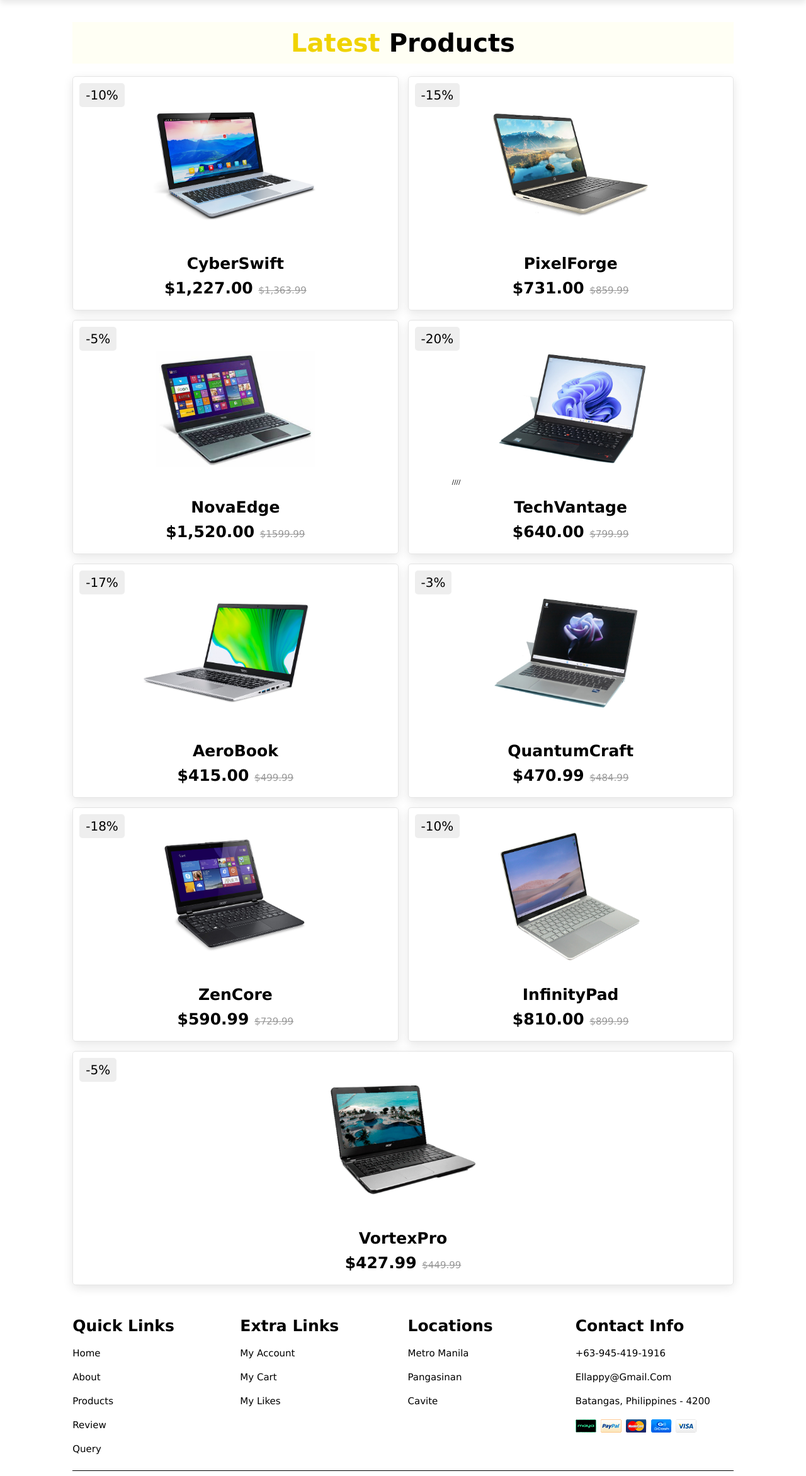
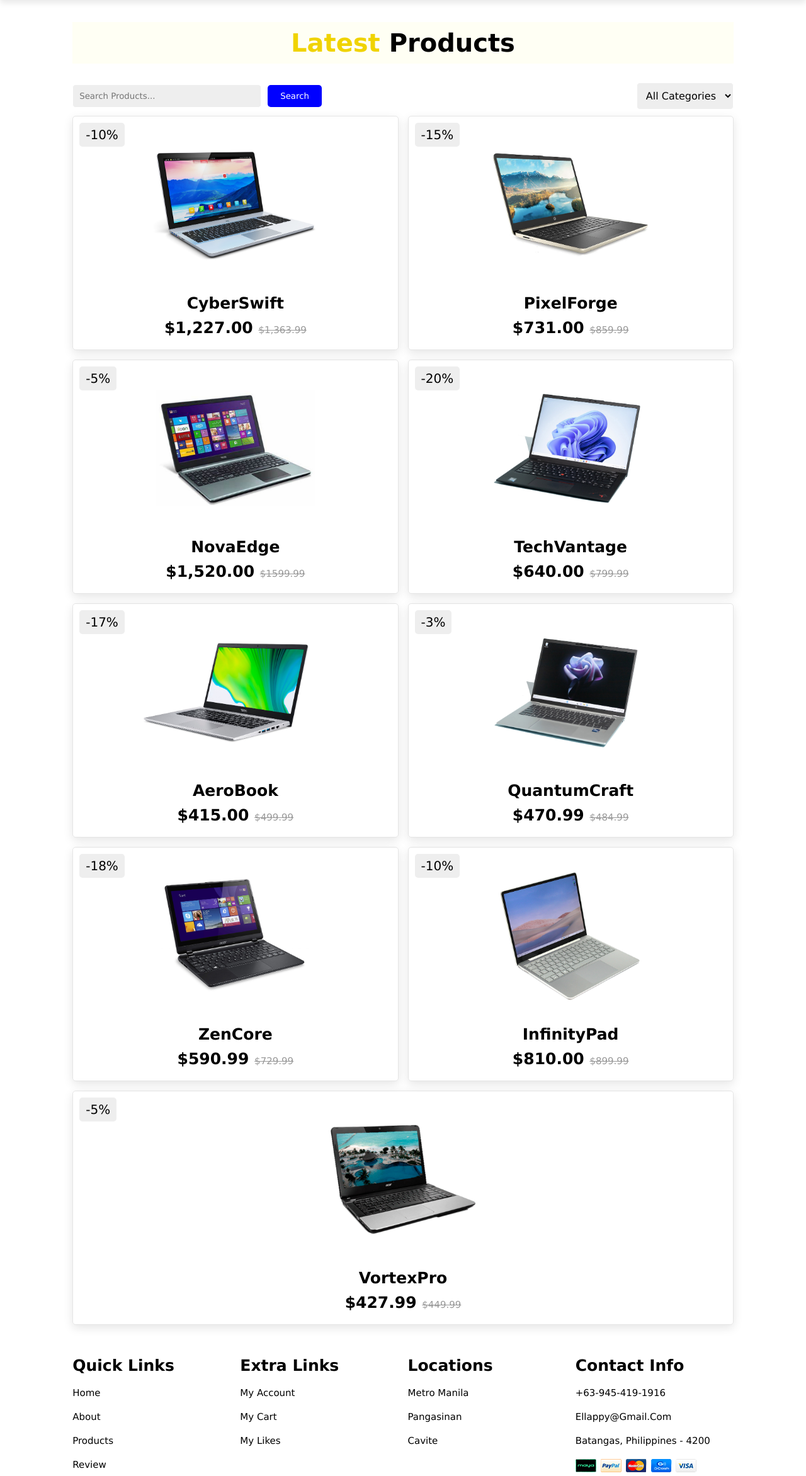
Before and after one commit to Uniquee1/El-Lappy, a PHP site: page /products.html in a window 1280 px wide. Shown: the part 75-2419 px from the top of the page at 63% size. Run offline with PHP 8.4, Linux system fonts and the light colour scheme.

Commit message:
Add files via upload

```diff
--- a/css/style.css
+++ b/css/style.css
@@ -788,8 +788,6 @@ header .fa-bars{
     color: red;
 }
 
-
-
 .products {
     background:var(--backG);
     padding-top: 9rem;
@@ -891,6 +889,52 @@ header .fa-bars{
     text-decoration: line-through;
 }
 
+.filter-bar {
+    display: flex;
+    justify-content: space-between;
+    align-items: center;
+    padding: 10px 0;
+    border-radius: 5px;
+}
+
+.search-bar {
+    display: flex;
+    align-items: center;
+    margin-left: 0;
+    padding: 0;
+}
+
+#search-input {
+    width: 300px;
+    padding: 10px;
+    border: 1px solid var(--borderColor);
+    border-radius: 5px;
+    background-color: var(--semibackG);
+    color: var(--beige);
+}
+
+#search-button {
+    margin-left: 10px;
+    padding: 10px 20px;
+    background-color: var(--link);
+    color: #fff;
+    border: none;
+    border-radius: 5px;
+    cursor: pointer;
+}
+
+#search-button:hover {
+    background-color: #1f79da;
+}
+
+.category-container select {
+    padding: 10px;
+    border: 1px solid var(--borderColor);
+    border-radius: 5px;
+    font-size: 16px;
+    background-color: var(--semibackG);
+    color: var(--beige);
+}
 
 .single-product {
     position: relative; /* This makes the back button align inside this container */
@@ -1839,6 +1883,15 @@ hr {
         font-size: 10px;
     }
 
+    .filter-bar {
+        flex-direction: column; /* Stacks items vertically */
+        align-items: stretch; /* Ensures items take full width */
+        gap: 15px; /* Adds spacing between stacked elements */
+    }
+
+    .search-bar input {
+        width: 100%; /* Full width for smaller screens */
+    }
 
     .adminbtn {
         max-width: 300px;
--- a/products.html
+++ b/products.html
@@ -86,9 +86,25 @@
 
     <h1 class="heading"> latest <span>products</span> </h1>
 
-    <div class="box-container">
+    <section class="filter-bar">
+        <section class="search-bar">
+            <input type="text" id="search-input" placeholder="Search products...">
+            <button id="search-button" onclick="filterProducts()">Search</button>
+        </section>
 
-        <div class="box">
+        <div class="category-container">
+            <select id="category-filter" onchange="filterByCategory()">
+                <option value="all">All Categories</option>
+                <option value="gaming">Gaming</option>
+                <option value="office">Office</option>
+                <option value="home">Home</option>
+            </select>
+        </div>
+    </section>
+
+    <div class="box-container" id="products-section">
+
+        <div class="box" data-name="CyberSwift" data-category="gaming">
             <span class="discount">-10%</span>
             <div class="image" >
                 <a href="sample.html?image=images/laptop/1.jpg&data-name=CyberSwift&data-price=1227.00">
@@ -106,7 +122,7 @@
             </div>
         </div>
 
-        <div class="box">
+        <div class="box" data-name="PixelForge" data-category="gaming">
             <span class="discount">-15%</span>
             <div class="image">
                 <a href="sample.html?image=images/laptop/2.jpg&data-name=PixelForge&data-price=731.00">
@@ -124,7 +140,7 @@
             </div>
         </div>
 
-        <div class="box">
+        <div class="box" data-name="NovaEdge" data-category="gaming">
             <span class="discount">-5%</span>
             <div class="image">
                 <a href="sample.html?image=images/laptop/3.jpg&data-name=NovaEdge&data-price=1520.00">
@@ -142,10 +158,10 @@
             </div>
         </div>
 
-        <div class="box">
+        <div class="box" data-name="TechVantage" data-category="office">
             <span class="discount">-20%</span>
             <div class="image">
-           ////     <a href="sample.html?image=images/laptop/4.jpg&data-name=TechVantage&data-price=640.00">
+                <a href="sample.html?image=images/laptop/4.jpg&data-name=TechVantage&data-price=640.00">
                     <img src="images/laptop/4.jpg" alt="">
                 </a>
                 <div class="icons">
@@ -160,7 +176,7 @@
             </div>
         </div>
 
-        <div class="box">
+        <div class="box" data-name="AeroBook" data-category="office">
             <span class="discount">-17%</span>
             <div class="image">
                 <a href="sample.html?image=images/laptop/5.jpg&data-name=AeroBook&data-price=415.00">
@@ -178,7 +194,7 @@
             </div>
         </div>
 
-        <div class="box">
+        <div class="box" data-name="QuantumCraft" data-category="office">
             <span class="discount">-3%</span>
             <div class="image">
                 <a href="sample.html?image=images/laptop/6.jpg&data-name=QuantumCraft&data-price=470.00">
@@ -196,7 +212,7 @@
             </div>
         </div>
 
-        <div class="box">
+        <div class="box" data-name="ZenCore" data-category="home">
             <span class="discount">-18%</span>
             <div class="image">
                 <a href="sample.html?image=images/laptop/7.jpg&data-name=ZenCore&data-price=590.99">
@@ -214,7 +230,7 @@
             </div>
         </div>
 
-        <div class="box">
+        <div class="box" data-name="InfinityPad" data-category="home">
             <span class="discount">-10%</span>
             <div class="image">
                 <a href="sample.html?image=images/laptop/8.jpg&data-name=InfinityPad&data-price=810.00">
@@ -232,7 +248,7 @@
             </div>
         </div>
 
-        <div class="box">
+        <div class="box" data-name="VortexPro" data-category="home">
             <span class="discount">-5%</span>
             <div class="image">
                 <a href="sample.html?image=images/laptop/9.jpg&data-name=VortexPro&data-price=427.99">
--- a/script/products.js
+++ b/script/products.js
@@ -324,6 +324,39 @@ if (currentTheme === 'dark') {
     toggler.classList.replace('fa-moon', 'fa-sun');
 }
 
+
+//////////////////////////////////////////
+
+function filterProducts() {
+    const searchInput = document.getElementById('search-input').value.toLowerCase();
+    const productBoxes = document.querySelectorAll('.box-container .box');
+
+    productBoxes.forEach(box => {
+        const productName = box.getAttribute('data-name').toLowerCase();
+        if (productName.includes(searchInput)) {
+            box.style.display = 'block';
+        } else {
+            box.style.display = 'none';
+        }
+    });
+}
+
+function filterByCategory() {
+    const selectedCategory = document.getElementById('category-filter').value;
+    const productBoxes = document.querySelectorAll('#products-section .box');
+
+    productBoxes.forEach(box => {
+        const productCategory = box.getAttribute('data-category');
+        if (selectedCategory === 'all' || productCategory === selectedCategory) {
+            box.style.display = 'block';
+        } else {
+            box.style.display = 'none';
+        }
+    });
+}
+
+//////////////////////////////////////
+
 // Toggle the theme when the user clicks the icon
 toggler.onclick = () => {
     if (toggler.classList.contains('fa-sun')) {
```
